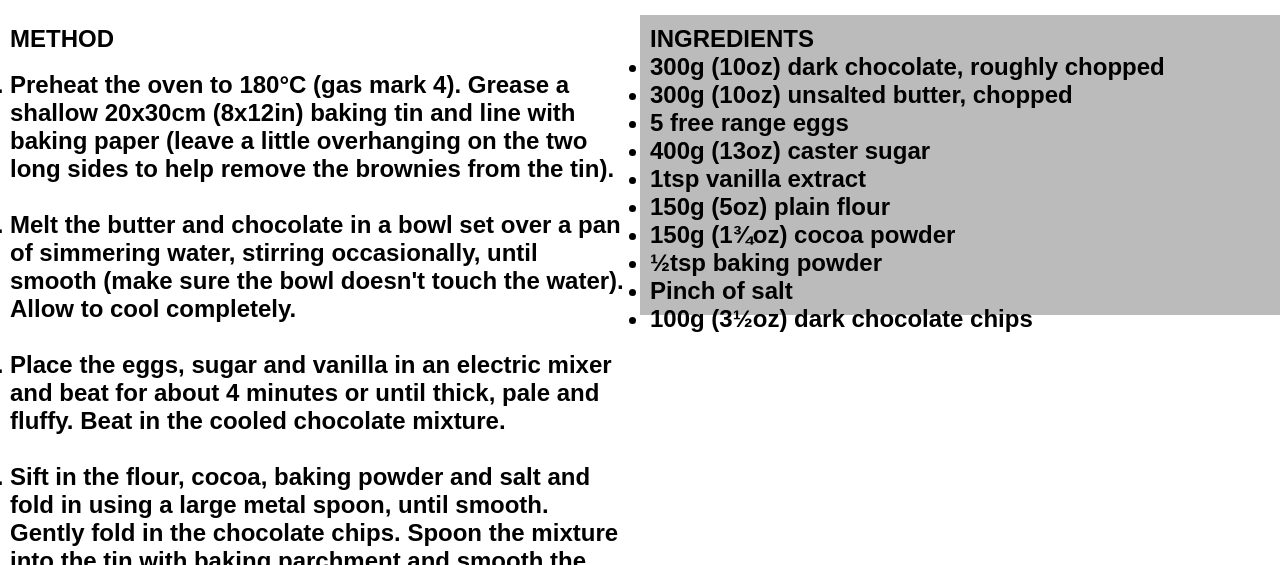
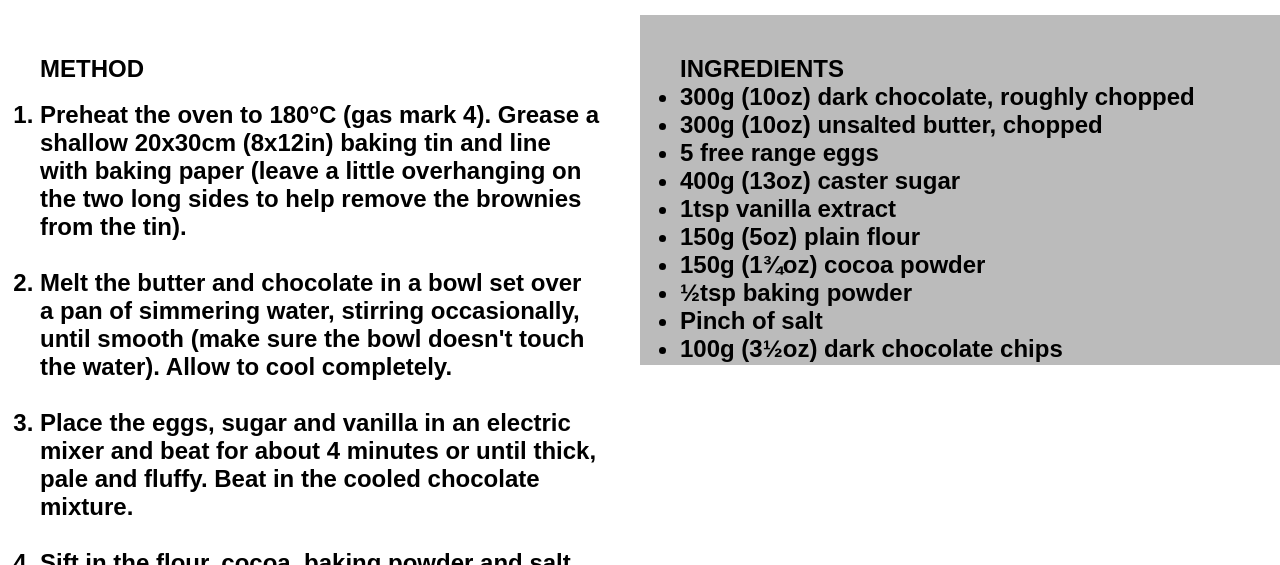
Before and after one commit to dianaliz19/Jemdrecipes, a plain HTML site: page index.html in a window 1280 px wide. Shown: the part 727-1292 px from the top of the page. Drawn offline with Linux system fonts and the light colour scheme.

Commit message:
Update styles.css
dimension of column

```diff
--- a/styles.css
+++ b/styles.css
@@ -41,8 +41,8 @@ img {
 .column {
   float: left;
   width: 50%;
-  padding: 10px;
-  height: 300px;
+  padding: 40px;
+  height: 350px;
 }
 .row:after {
   content: "";
```
